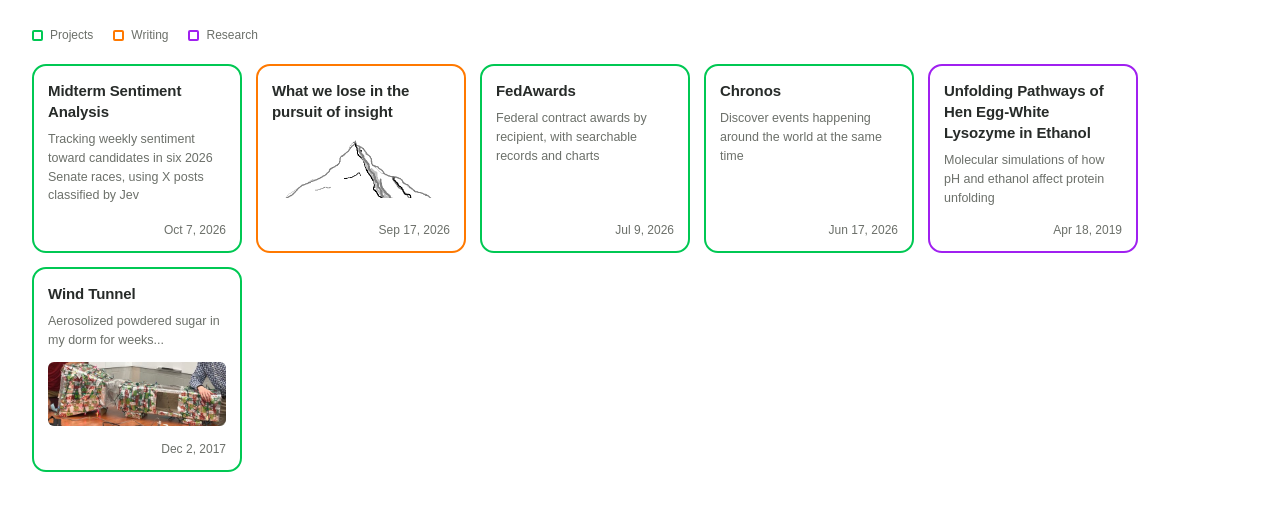
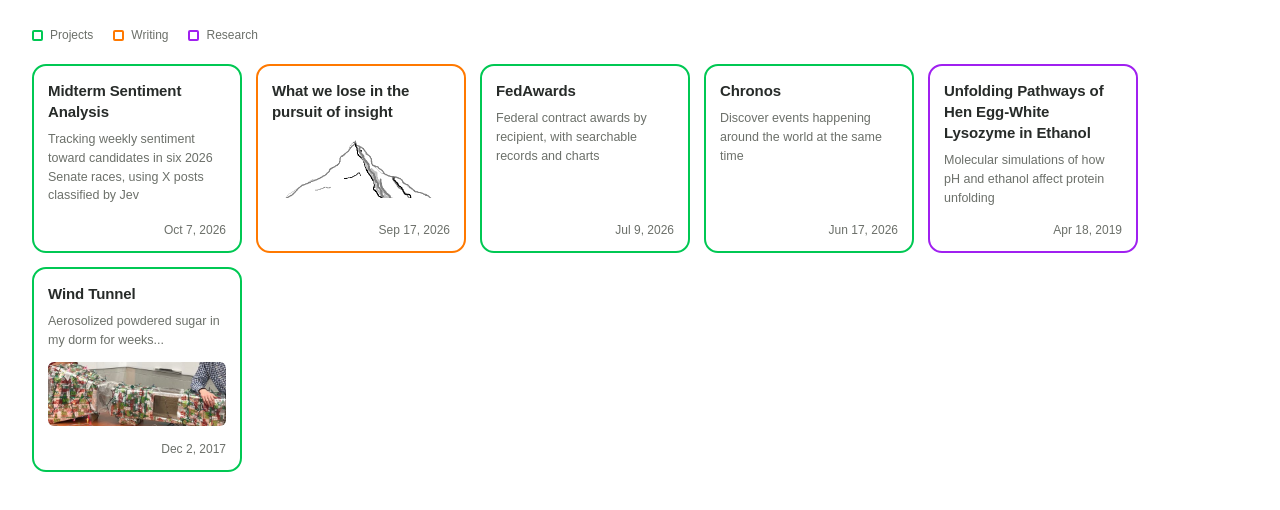
Before and after one commit to nbadd/personal-site, a plain HTML site: page index.html in a window 1280 px wide. Drawn offline with Linux system fonts and the light colour scheme.

Commit message:
Wind Tunnel tile: tighter single-photo crop under a new file name
Co-Authored-By: Claude Opus 5.5 <noreply@anthropic.com>
Claude-Session: https://claude.ai/code/session_013k2aLx2gwpjQdvkH4GD7js

```diff
--- a/index.html
+++ b/index.html
@@ -69,7 +69,7 @@
               <h2>Wind Tunnel</h2>
               <p>Aerosolized powdered sugar in my dorm for weeks...</p>
             </div>
-            <img src="assets/wind-tunnel.jpg" width="546" height="192" alt="" />
+            <img src="assets/wind-tunnel-tile.jpg" width="546" height="192" alt="" />
             <div class="card-meta"><time datetime="2017-12-02">Dec 2, 2017</time></div>
           </a>
         </li>
```
Also changed, not shown: assets/wind-tunnel-tile.jpg (added), assets/wind-tunnel.jpg (deleted), 1 other file.
